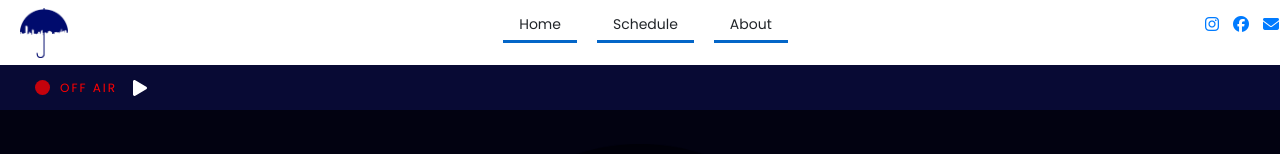
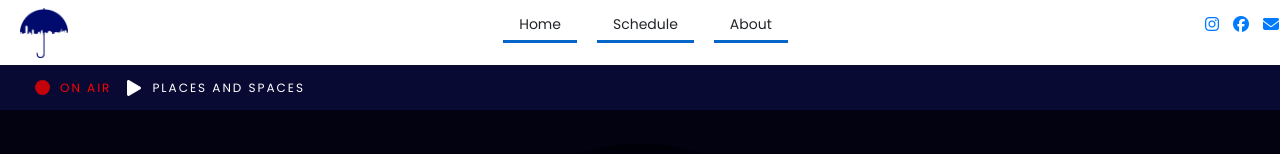
Before and after one commit to katiemhughes/radio-website, a React (Create React App) app: page / in a window 1280 px wide. Shown: the top 154 px of the page. Built offline with nearby package versions, Linux system fonts and the light colour scheme.

Commit message:
places and spaces

```diff
--- a/src/components/navbar/Navbar.js
+++ b/src/components/navbar/Navbar.js
@@ -112,11 +112,11 @@ const Navbar = () => {
               <ul>
                 <li><div className="circle red"></div></li>
                 {/* Write "ON" instead of "OFF" (or vice versa) */}
-                <li>OFF AIR</li>
+                <li>ON AIR</li>
                 <div className="audio-player-container">
                   <Player />
                   {/* Inside the p tags here, write the DJ's name */}
-                  <p className="audio-player-text"></p>
+                  <p className="audio-player-text">Places and Spaces</p>
                 </div>
               </ul>
             </div>
```
